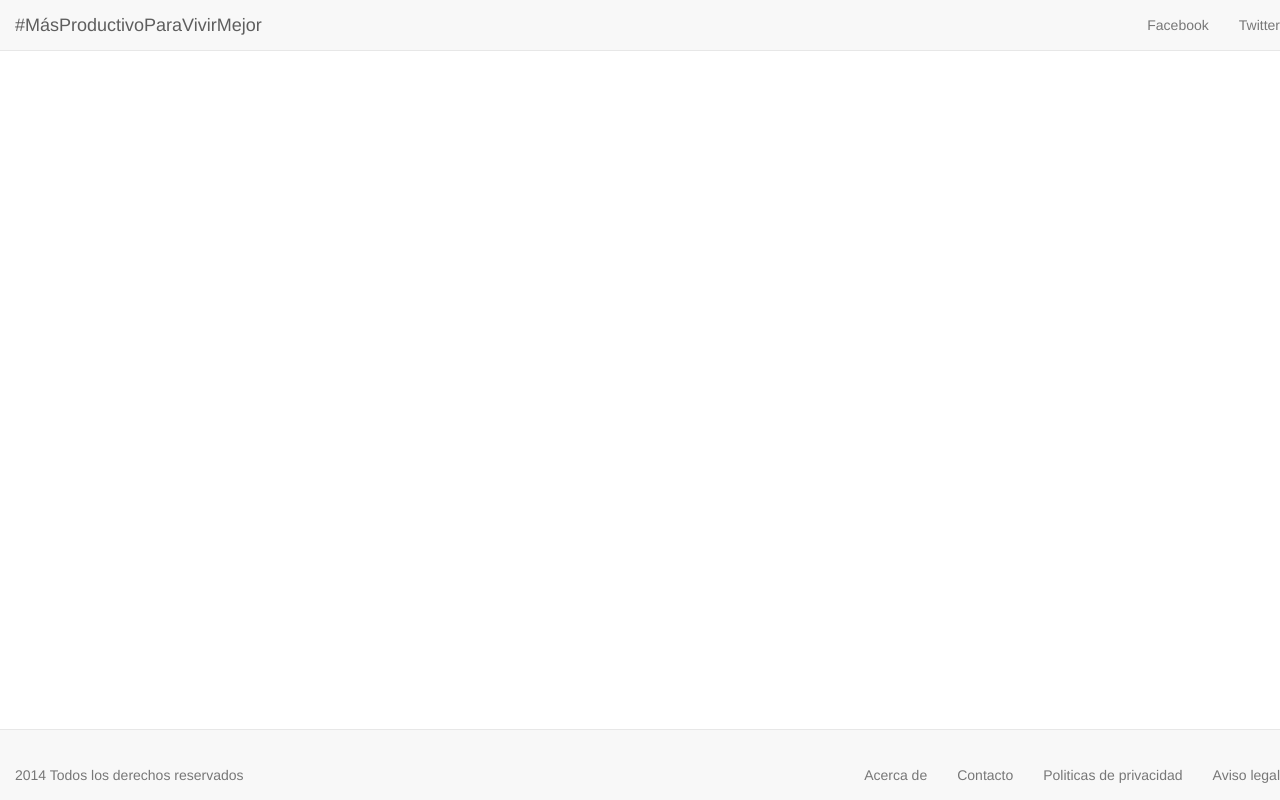
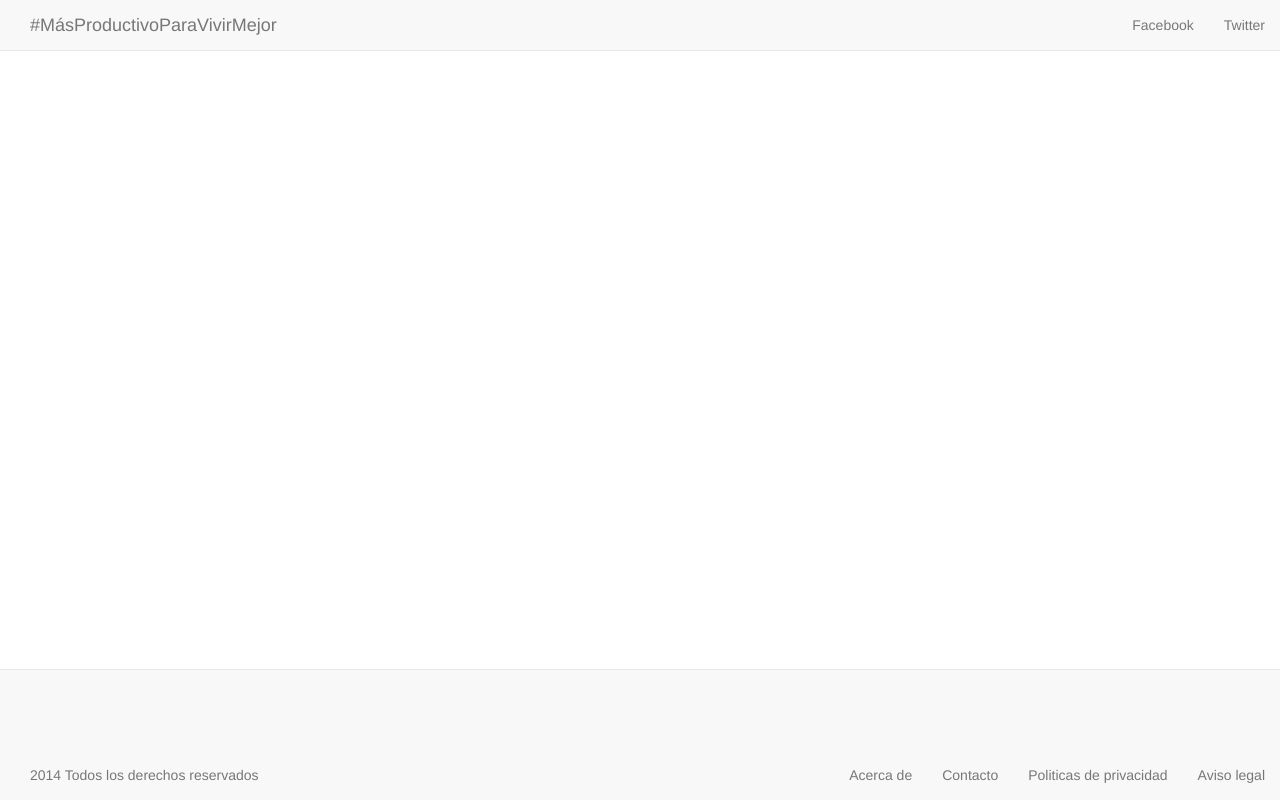
Before and after one commit to piratadelfuturo/CalculadoraProductividad, a plain HTML site: page src/index.html in a window 1280 px wide. Drawn offline with Linux system fonts and the light colour scheme; the site is published under a folder, as on GitHub Pages, so addresses that start at the root find nothing.

Commit message:
Fix de css

```diff
--- a/src/index.html
+++ b/src/index.html
@@ -12,8 +12,8 @@
           <script src="https://oss.maxcdn.com/libs/html5shiv/3.7.0/html5shiv.js"></script>
           <script src="https://oss.maxcdn.com/libs/respond.js/1.3.0/respond.min.js"></script>
         <![endif]-->
-        <link href="/css/main.css" rel="stylesheet">
-        <link href="/css/theme.css" rel="stylesheet">
+        <link href="css/main.css" rel="stylesheet">
+        <link href="css/theme.css" rel="stylesheet">
     </head>
     <body>
         <header class="navbar navbar-default navbar-static-top" >
```
